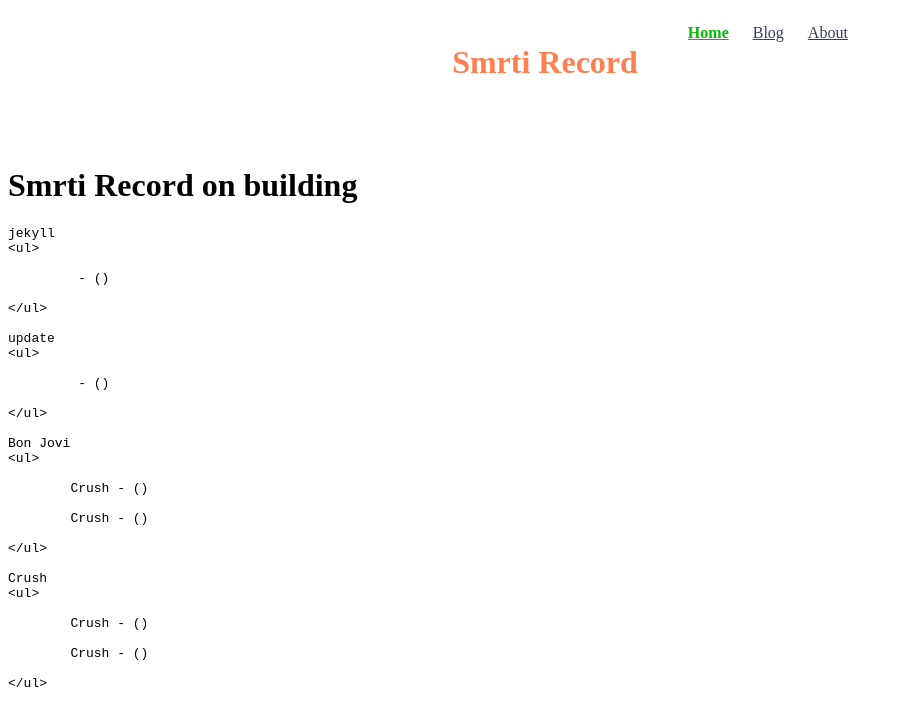
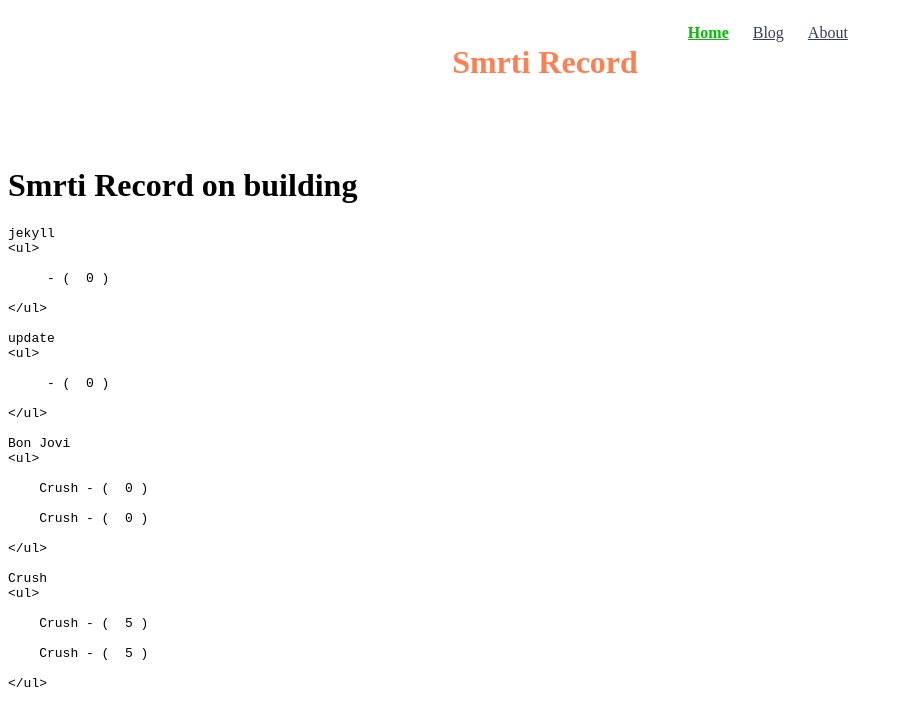
Before and after one commit to svsmemory/svsmemory.github.io, a Jekyll site: the page built from index.md, in a window 1280 px wide. Shown: the top 726 px of the page, without its empty margins (0-903 px from the left). Built offline with Jekyll 4.4.1, drawn with Linux system fonts in a browser that asks for light colours.

Commit message:
test.. test

```diff
--- a/_includes/side-navigation.html
+++ b/_includes/side-navigation.html
@@ -2,7 +2,7 @@
     {{ category[0] }}
     <ul>
         {% for post in category[1] %}
-            {{ post.tags[0] }} - ({{ site.category[post.tags[0]].size }})
+        {{ post.tags[0] }} - ( {% if category[0] == post.tags[0] %} {{ category[0].size }} {% else %} 0 {% endif %})
         {% endfor %}
     </ul>
 {% endfor %}
```
